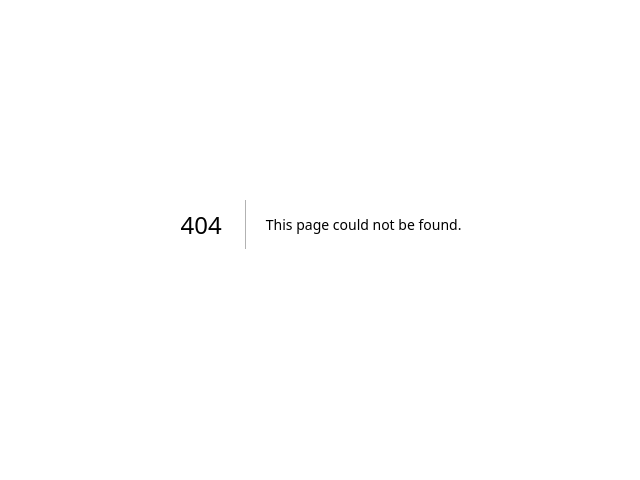
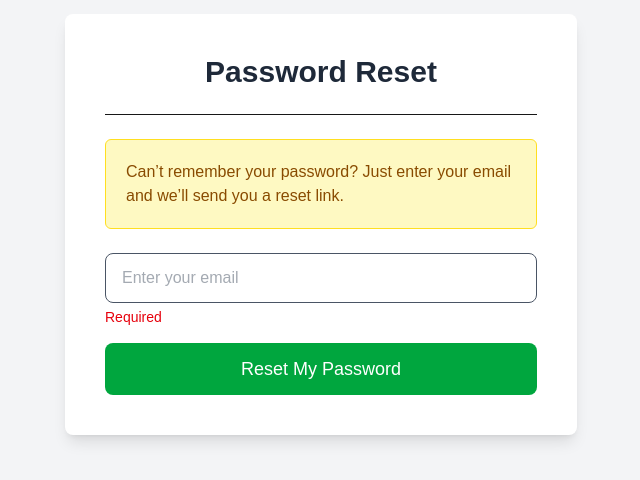
Before and after one commit to ManishDevHub/devforces-fontend, a Next.js app: page /forgot-password in a window 1280 px wide. Before the commit this address had no page. Shown: the part 176-656 px from the top of the page, without its empty margins (319-959 px from the left). Built offline with nearby package versions, Linux system fonts and the light colour scheme.

Commit message:
add forgot page

```diff
--- /dev/null
+++ b/src/app/(auth)/forgot-password/page.tsx
@@ -0,0 +1,83 @@
+"use client";
+
+import React, { useState } from 'react'
+import toast from 'react-hot-toast';
+
+export default function ForgotPassword() {
+
+const [ email , setEmail] = useState("")
+const [ loading , SetLoading] = useState(false)
+
+const handleSubmit = async( e: any)=>{
+    e.priventDeafult();
+SetLoading(true);
+
+try{
+
+  const res = await fetch("" , {
+    method: "POST",
+  headers: { "Content-Type": "application/json" },
+ body: JSON.stringify({ email})
+  })
+  const data  = await res.json();
+
+  if(!res.ok){
+    toast.error(  data.error|| " Faield to send reset link")
+    SetLoading(false)
+    return;
+  }
+  toast.success("Password reset link sent")
+
+}catch(error){
+  console.log("server error")
+}
+SetLoading(false)
+
+}
+
+
+
+
+ return (
+    <div className="min-h-screen flex items-center justify-center bg-gray-100 p-4">
+      <div className="bg-white shadow-lg max-w-lg w-full rounded-lg p-10">
+        <h1 className="text-3xl font-semibold text-gray-800 text-center">
+          Password Reset
+        </h1>
+
+        <hr className="my-6" />
+
+        <div className="bg-yellow-100 text-yellow-800 border border-yellow-300 p-5 rounded-md mb-6">
+          <p>
+            Can’t remember your password?
+            Just enter your email and we’ll send you a reset link.
+          </p>
+        </div>
+
+        <form onSubmit={handleSubmit}>
+          <div>
+            <input
+              type="email"
+              placeholder="Enter your email"
+              value={email}
+              onChange={(e) => setEmail(e.target.value)}
+              className="w-full border border-0.5px to-black px-4 py-3 text-gray-600 rounded-lg outline-none"
+            />
+
+            {email === "" && (
+              <p className="text-red-600 text-sm mt-1">Required</p>
+            )}
+          </div>
+
+          <button
+            type="submit"
+            disabled={loading}
+            className="w-full mt-4 py-3 bg-green-600 hover:bg-green-700 text-white rounded-lg text-lg transition"
+          >
+            {loading ? "Sending..." : "Reset My Password"}
+          </button>
+        </form>
+      </div>
+    </div>
+  );
+}
```
